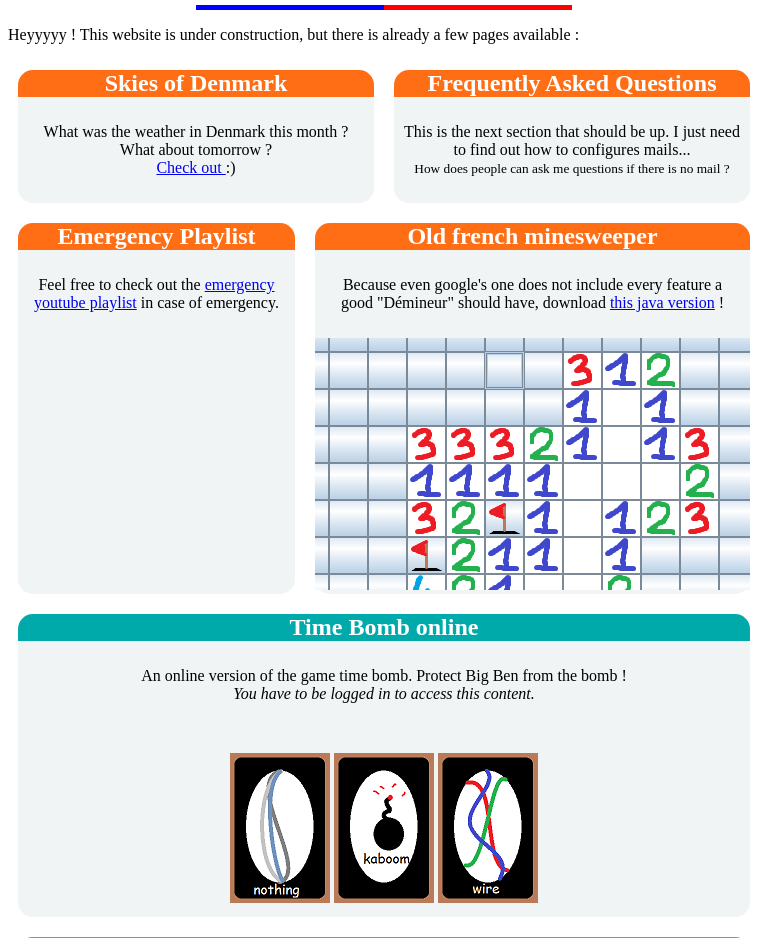
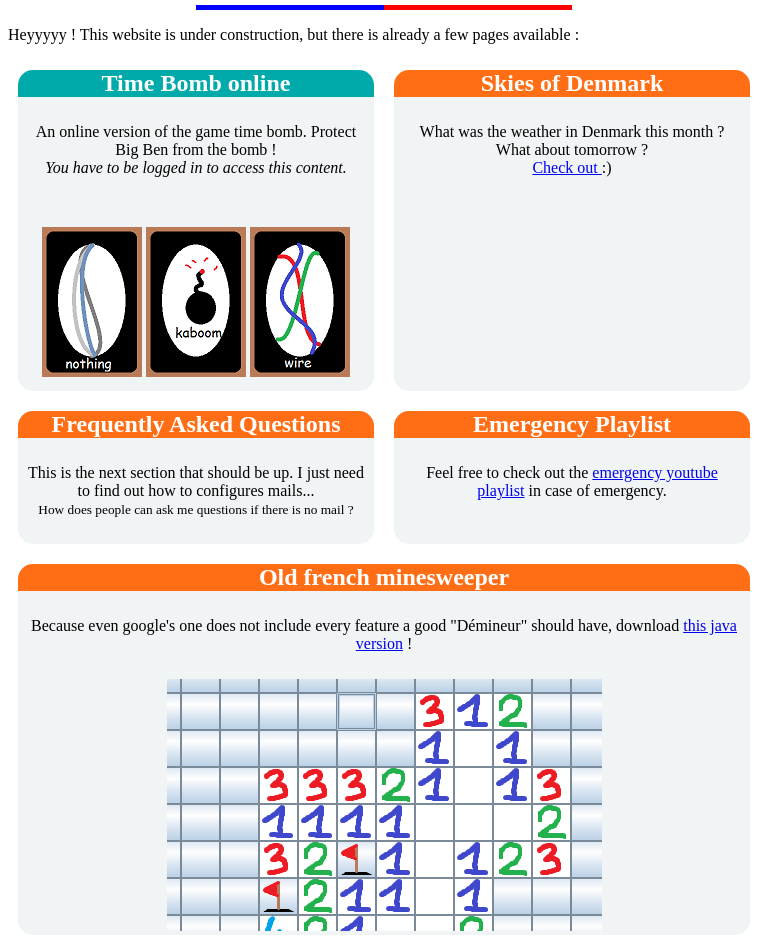
Before and after one commit to supermouette/tha_bomb_online, a Django app: page / in a window 768 px wide. Shown: the part 45-983 px from the top of the page. Run offline with Django 3.2, Linux system fonts and the light colour scheme; data that the repository does not hold is empty.

Commit message:
more responsive

```diff
--- a/game/static/game/default_design.css
+++ b/game/static/game/default_design.css
@@ -139,15 +139,19 @@ td{
     background: #A4BFEB;
 }
 
-@media all and (min-width: 600px) {
+@media screen and (max-width: 800px) {
     .other_player { flex: 1 0 0; }
-    .front_wrapper > h2{
-        font-size: 3rem;
-        white-space: normal;
+    .front_wrapper > * {
+        flex: 1 100%;
+    }
+    .time_bomb {order: -1;}
+    h2{white-space: normal;}
+    .minesweeper > img{
+        max-width: 90%;
     }
 }
 
-@media all and (min-width: 1100px) {
+@media screen and (min-width: 801px){
     .wrapper {flex-flow: row wrap-reverse;}
     #discovered_cards { flex: 1 30%; }
     #current_player { flex: 3 90%; }
@@ -227,7 +231,6 @@ input[type=number]::-webkit-outer-spin-button {
     display: flex;
     flex-flow: row wrap;
     text-align: center;
-    /*background: #BDDBD0;*/
 }
 
 .front_wrapper > * {
--- a/game/templates/game/base.html
+++ b/game/templates/game/base.html
@@ -6,6 +6,7 @@
     <title>{% block title %} {% endblock %}</title>
     <link rel="stylesheet" href="{% static 'game/default_design.css' %}">
     <link rel="icon" type="image/x-icon" href="favicon.ico" />
+    <meta name="viewport" content="width=device-width,initial-scale=1">
 </head>
 <body>
     <header>
```
